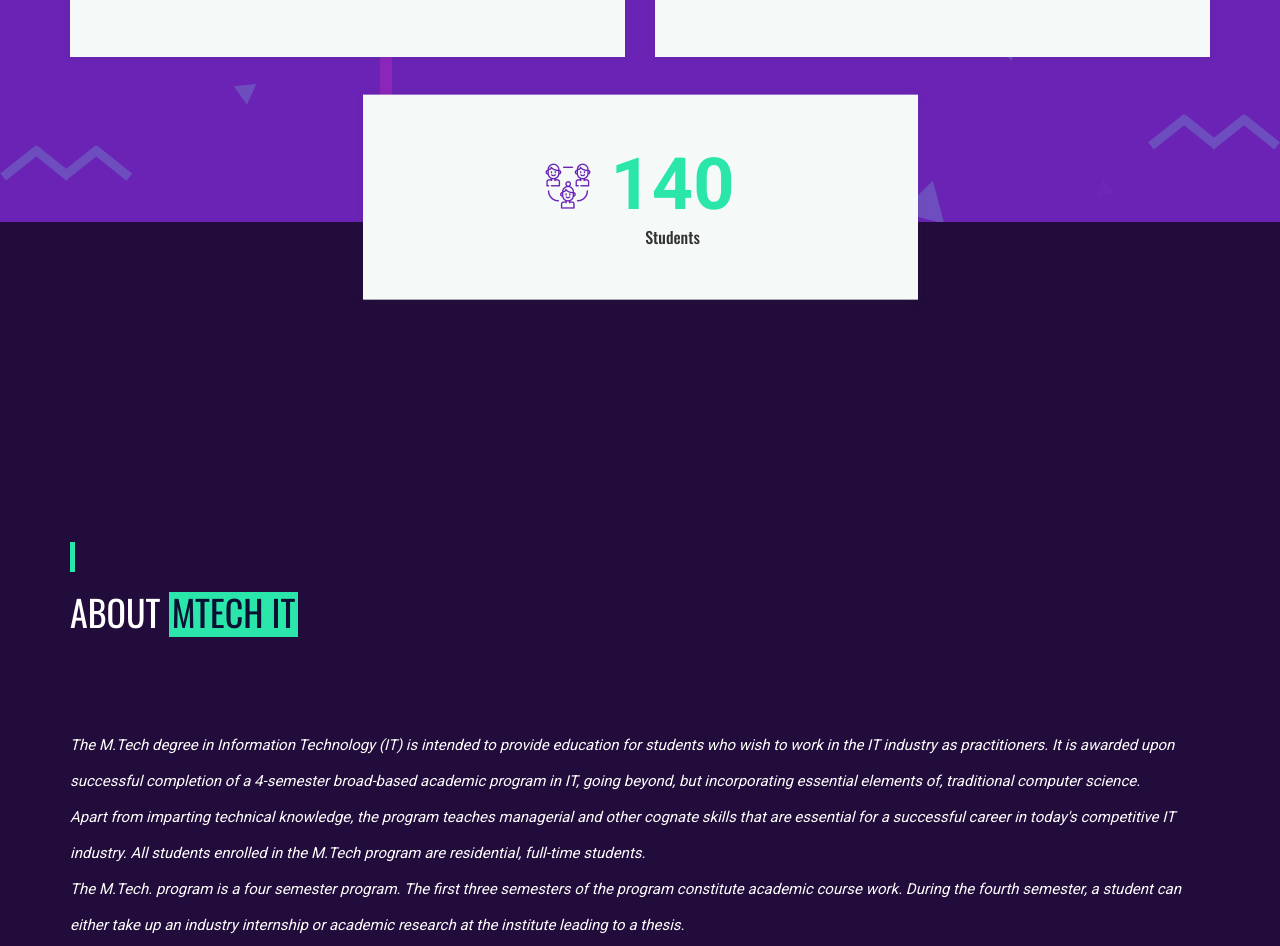
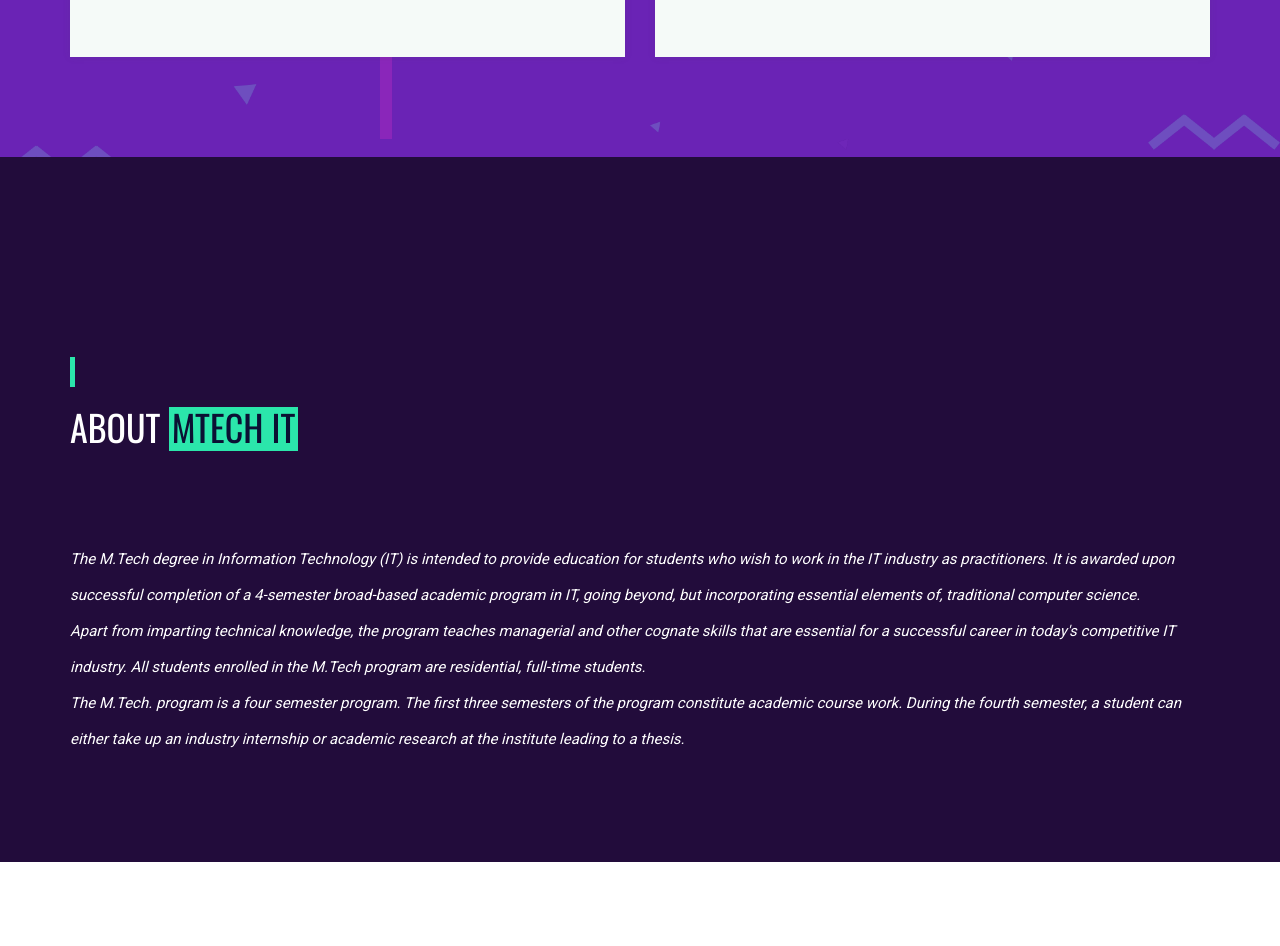
Before and after one commit to Anirudh-C/placements, a plain HTML site: page mtechit.html in a window 1280 px wide. Shown: the part 710-1656 px from the top of the page. Drawn offline with nearby package versions, Linux system fonts and the light colour scheme.

Commit message:
fixed some issues

```diff
--- a/mtechit.html
+++ b/mtechit.html
@@ -102,32 +102,8 @@
 		<!-- card section end-->
 
 
-		<!-- About contant -->
-		<div class="about-contant">
-			<div class="container">
-				<div class="intro-video">
-					<div class="row facts">
-                        <div class="col-md-3 col-sm-3"></div>
-						<div class="col-md-6 col-sm-6">
-                            <div class="lab-card">
-                                <div class="fact">
-                                    <div class="icon">
-                                        <i class="flaticon-008-team"></i>
-                                    </div>
-                                    <div class="fact-text">
-                                        <h2>140</h2>
-                                        <h3>Students</h3>
-                                    </div>
-                                </div>
-                            </div>
-						</div>
-                        <div class="col-md-3 col-sm-3"></div>
-					</div>
-				</div>
-			</div>
-		</div>
 	</div>
-	<div class="testimonial-section spad">
+	<div class="testimonial-section spad" style="padding-top:200px;">
 		<div class="test-overlay"></div>
 		<div class="container">
 			<div class="row">
@@ -191,6 +167,7 @@
 						</div>
 					</div>
 				</div>
+            </div>
 			<div class="row">
 				<!-- single service -->
 				<div class="col-md-6 col-sm-6">
```
